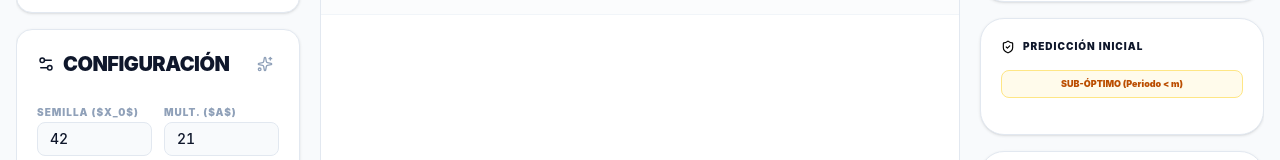
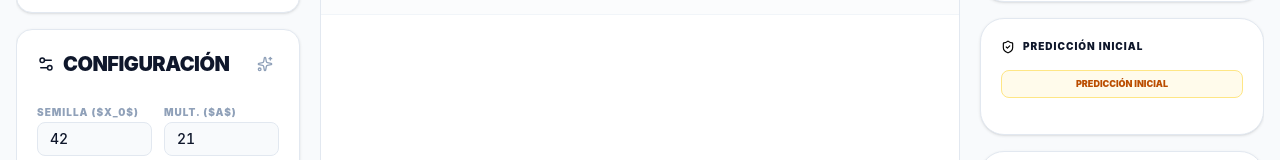
Before and after one commit to Hlgblackhat/pseudo-generator, a React (Vite) app: page / in a window 1280 px wide. Shown: the part 157-317 px from the top of the page. Built offline with nearby package versions, Linux system fonts and the light colour scheme.

Commit message:
fix(ui): Haz dinámicos los mensajes de éxito y los badges de validación según el método activo

```diff
--- a/src/App.tsx
+++ b/src/App.tsx
@@ -157,6 +157,37 @@ function App() {
     }
   };
 
+  /**
+   * Genera dinámicamente el texto del badge de estado.
+   */
+  const getValidationBadge = () => {
+    if (!lastParams) return 'PREDICCIÓN INICIAL';
+    if (!validation.isFullPeriod) return 'SUB-ÓPTIMO (Periodo < m)';
+    switch (lastParams.method) {
+      case 'mixed': return 'ÓPTIMO (Periodo m)';
+      case 'multiplicative': return 'ÓPTIMO (Periodo Máx Posible)';
+      case 'additive': return 'VALIDADO (Configuración)';
+      case 'middle_square': return 'VALIDADO (Experimental)';
+      case 'lfsr': return 'ÓPTIMO (Semilla Válida)';
+      default: return 'ÓPTIMO';
+    }
+  };
+
+  /**
+   * Genera dinámicamente el mensaje verde de éxito cuando se cumplen las condiciones de un método.
+   */
+  const getValidationSuccessMessage = () => {
+    if (!lastParams) return 'Configura y ejecuta para obtener predicciones.';
+    switch (lastParams.method) {
+      case 'mixed': return `Condiciones cumplidas. El generador recorrerá exactamente ${numbers.length > 0 ? numbers.length : 'm'} estados únicos.`;
+      case 'multiplicative': return 'Condiciones cumplidas. El periodo es el máximo posible para el módulo configurado.';
+      case 'additive': return 'Parámetros válidos para comenzar la simulación aditiva según los retrasos.';
+      case 'middle_square': return 'Semilla aceptada. El algoritmo empírico está listo para iniciar.';
+      case 'lfsr': return 'Semilla no nula validada. Polinomio de retroalimentación acoplado.';
+      default: return 'Parámetros validados correctamente (Periodo Completo).';
+    }
+  };
+
   return (
     <div className="h-screen bg-[#f8fafc] dark:bg-bg-dark text-slate-900 dark:text-slate-100 font-sans selection:bg-brand-primary selection:text-white flex flex-col overflow-hidden transition-colors">
 
@@ -260,7 +291,7 @@ function App() {
             </h3>
 
             <div className={`px-3 py-1.5 rounded-lg text-[9px] font-black text-center border ${validation.isFullPeriod ? 'bg-green-50 dark:bg-green-950/20 border-green-200 dark:border-green-900 text-green-700 dark:text-green-400' : 'bg-amber-50 dark:bg-amber-950/20 border-amber-200 dark:border-amber-900 text-amber-700 dark:text-amber-400'}`}>
-              {validation.isFullPeriod ? 'ÓPTIMO (Periodo m)' : 'SUB-ÓPTIMO (Periodo < m)'}
+              {getValidationBadge()}
             </div>
 
             <div className="space-y-2 max-h-32 overflow-y-auto custom-scrollbar pr-1">
@@ -272,7 +303,7 @@ function App() {
                 ))
               ) : validation.isFullPeriod ? (
                 <p className="text-[9px] text-green-600 dark:text-green-400 italic leading-snug font-medium">
-                  Condiciones cumplidas. El generador recorrerá exactamente {numbers.length > 0 ? numbers.length : 'm'} estados únicos.
+                  {getValidationSuccessMessage()}
                 </p>
               ) : (
                 validation.warnings.map((warn, i) => (
```
